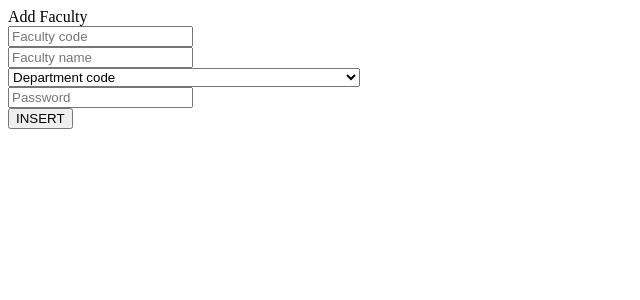
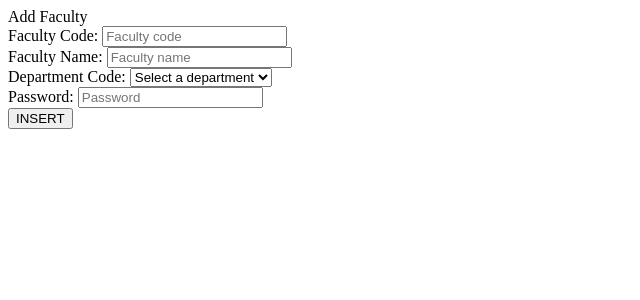
Before and after one commit to Marlie-Mae/LAB-ACTIVITIES, a PHP site: page /student-portal/faculty-new.php in a window 1280 px wide. Shown: the top 300 px of the page, without its empty margins (0-640 px from the left). Run offline with PHP 8.4, Linux system fonts and the light colour scheme; data comes from the database, SQL or seed files in the repository.

Commit message:
Update faculty-new.php

```diff
--- a/it221/student-portal/faculty-new.php
+++ b/it221/student-portal/faculty-new.php
@@ -34,17 +34,34 @@
             }
         ?>
         <form action="" method="POST">
+            <label for="faculty_code">Faculty Code:</label>
             <input type="text" name="faculty_code" placeholder="Faculty code" required> <br>
+
+            <label for="faculty_name">Faculty Name:</label>
             <input type="text" name="faculty_name" placeholder="Faculty name" required> <br>
 
-            <select name="department_code" required>
-                <option value="">Department code</option>
-                <option value="DC001">DC001 - Bachelor of Science in Information Technology</option>
-                <option value="DC002">DC002 - Bachelor of Science in Accountancy</option>
-                <option value="DC003">DC003 - Bachelor of Science in Marketing Management</option>
-            </select> <br>
+            <label for="department_code">Department Code:</label>
+            <select name="department_code" id="">
+                <option value="" disabled selected>Select a department</option>
+                <?php
+                    $query = mysqli_query($connection, "SELECT * FROM tbl_department");
+                    $rows = mysqli_num_rows($query);
+                    if ($rows > 0) {
+                        while ($data = mysqli_fetch_assoc($query)) {
+                ?>
+                            <option value="<?php echo $data['department_code']; ?>">
+                                <?php echo $data['department_code']; ?>
+                            </option>
+                <?php
+                        }
+                    }
+                ?>
+            </select>
+            <br>
 
+            <label for="password">Password:</label>
             <input type="password" name="password" placeholder="Password" required> <br>
+
             <input type="submit" name="" value="INSERT">
         </form>
     </body>
```
